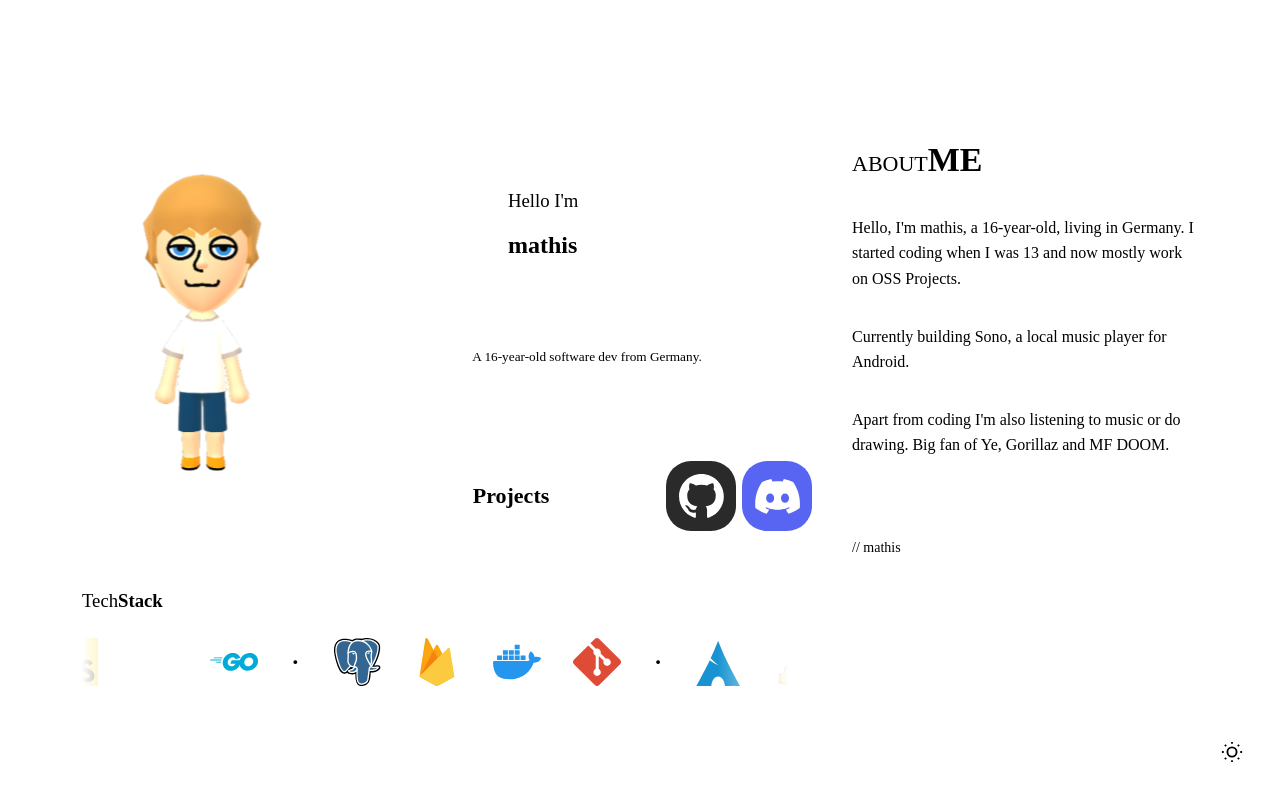
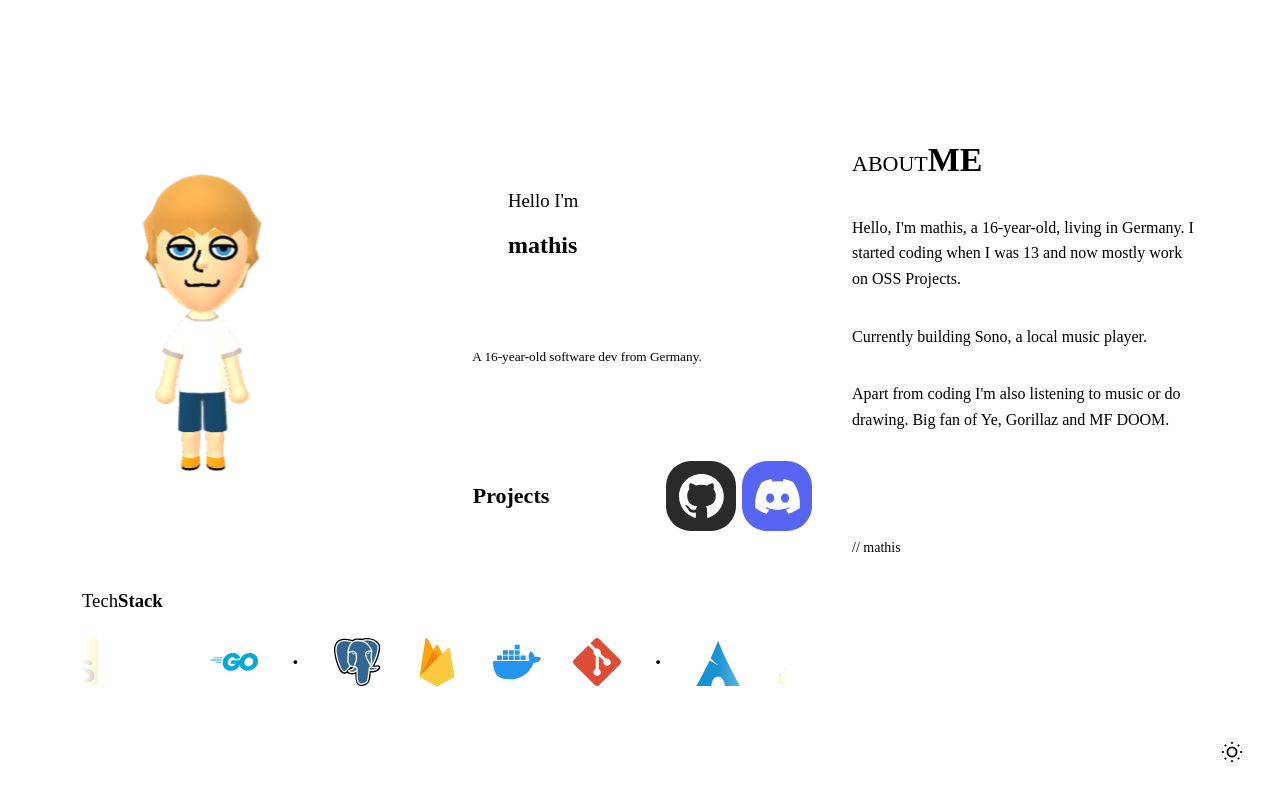
Before and after one commit to mathiiiiiis/homepage, a Vue app: page / in a window 1280 px wide. Shown: the top 798 px of the page. Built offline with nearby package versions, Linux system fonts and the light colour scheme; no server answers; the HTML template or start-up script is replaced by a standard one.

Commit message:
Update about me

```diff
--- a/src/views/Home.vue
+++ b/src/views/Home.vue
@@ -90,7 +90,7 @@ import LastFmWidget from '@/components/home/LastFmWidget.vue'
           Hello, I'm mathis, a 16-year-old, living in Germany. I started coding when I was 13 and
           now mostly work on OSS Projects.
         </p>
-        <p>Currently building Sono, a local music player for Android.</p>
+        <p>Currently building Sono, a local music player.</p>
         <p>
           Apart from coding I'm also listening to music or do drawing. Big fan of Ye, Gorillaz and
           MF DOOM.
```
